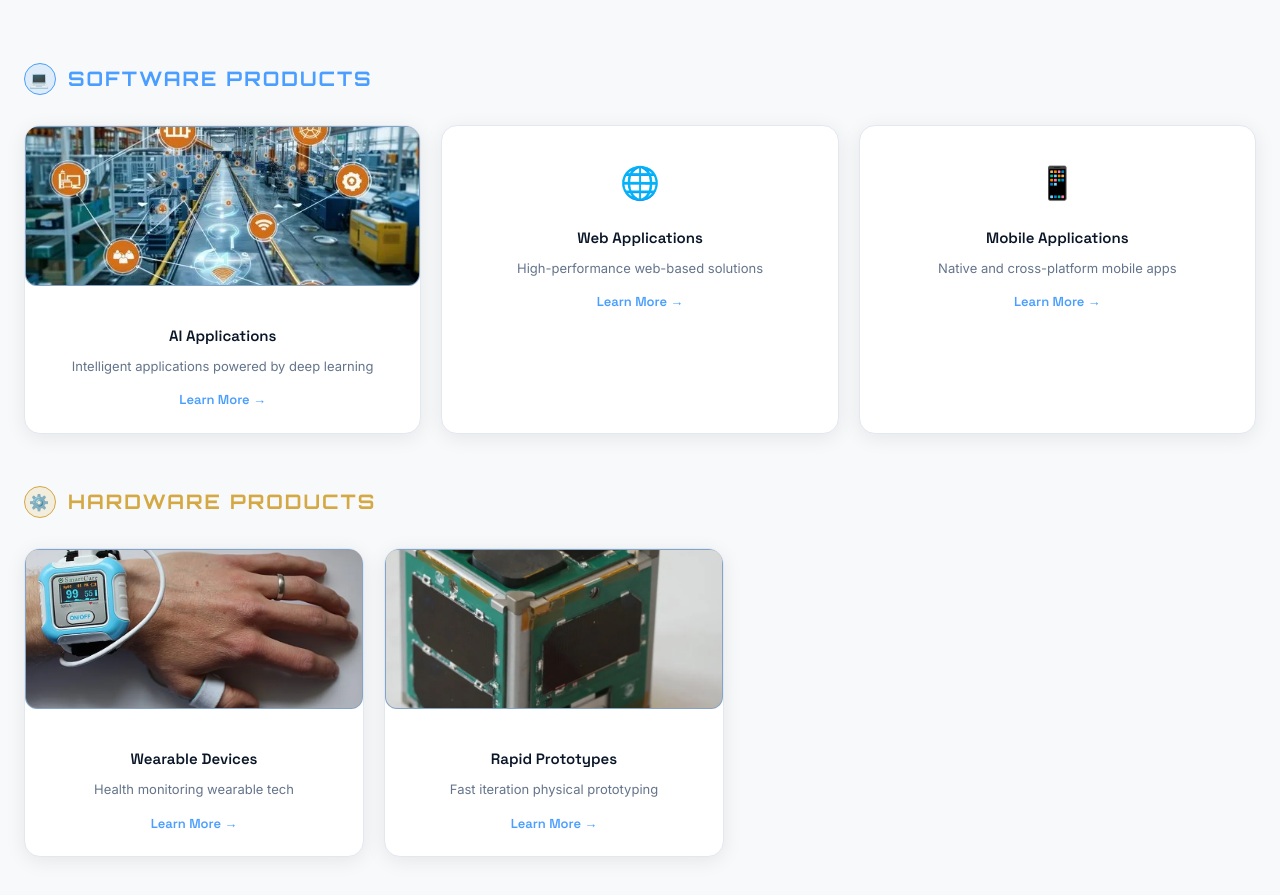
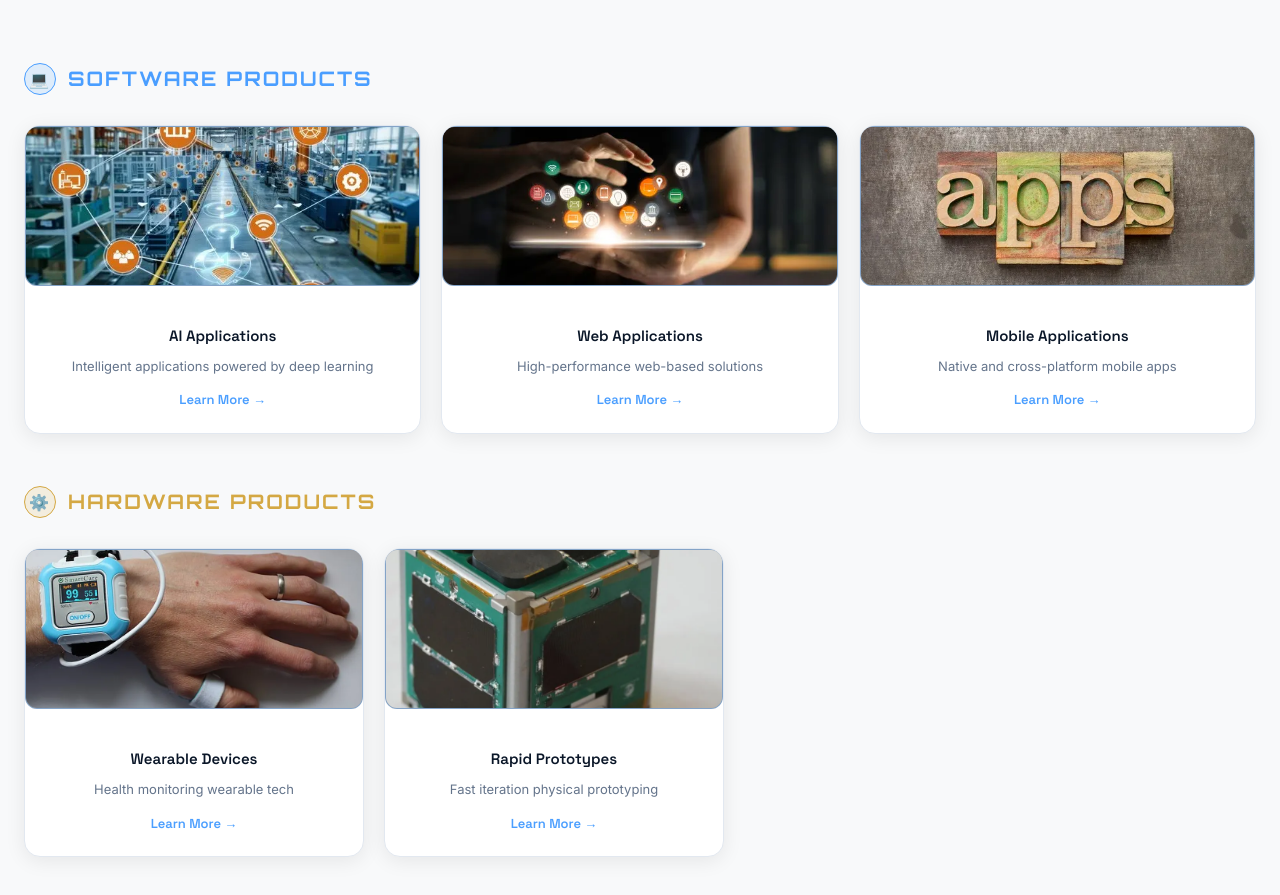
Before and after one commit to naveen971/unizs, a plain HTML site: page frontend/index.html in a window 1280 px wide. Shown: the part 3194-4089 px from the top of the page. Drawn offline with Linux system fonts and the light colour scheme.

Commit message:
feat: initialize landing page and project asset files for UNIZS corporate website

```diff
--- a/frontend/index.html
+++ b/frontend/index.html
@@ -193,8 +193,22 @@
             <a href="product-ai-apps.html" class="service-link" style="display:inline-block;margin-top:10px;">Learn More →</a>
           </div>
         </div>
-        <div class="glass-card product-card reveal" data-key="web_apps" style="cursor:pointer;"><div class="product-card-icon">🌐</div><h4>Web Applications</h4><p>High-performance web-based solutions</p><a href="product-web-apps.html" class="service-link" style="display:inline-block;margin-top:10px;">Learn More →</a></div>
-        <div class="glass-card product-card reveal" data-key="mobile_apps" style="cursor:pointer;"><div class="product-card-icon">📱</div><h4>Mobile Applications</h4><p>Native and cross-platform mobile apps</p><a href="product-mobile-apps.html" class="service-link" style="display:inline-block;margin-top:10px;">Learn More →</a></div>
+        <div class="glass-card product-card reveal" data-key="web_apps" style="cursor:pointer; padding:0; overflow:hidden;">
+          <div class="service-img-wrapper"><img src="assets/images/project_web_apps.png" alt="Web Applications" class="service-img"></div>
+          <div style="padding:20px;">
+            <h4>Web Applications</h4>
+            <p>High-performance web-based solutions</p>
+            <a href="product-web-apps.html" class="service-link" style="display:inline-block;margin-top:10px;">Learn More →</a>
+          </div>
+        </div>
+        <div class="glass-card product-card reveal" data-key="mobile_apps" style="cursor:pointer; padding:0; overflow:hidden;">
+          <div class="service-img-wrapper"><img src="assets/images/project_mobile_apps.png" alt="Mobile Applications" class="service-img"></div>
+          <div style="padding:20px;">
+            <h4>Mobile Applications</h4>
+            <p>Native and cross-platform mobile apps</p>
+            <a href="product-mobile-apps.html" class="service-link" style="display:inline-block;margin-top:10px;">Learn More →</a>
+          </div>
+        </div>
       </div>
     </div>
 
```
Also changed, not shown: frontend/assets/images/project_mobile_apps.png (added), frontend/assets/images/project_web_apps.png (added).
